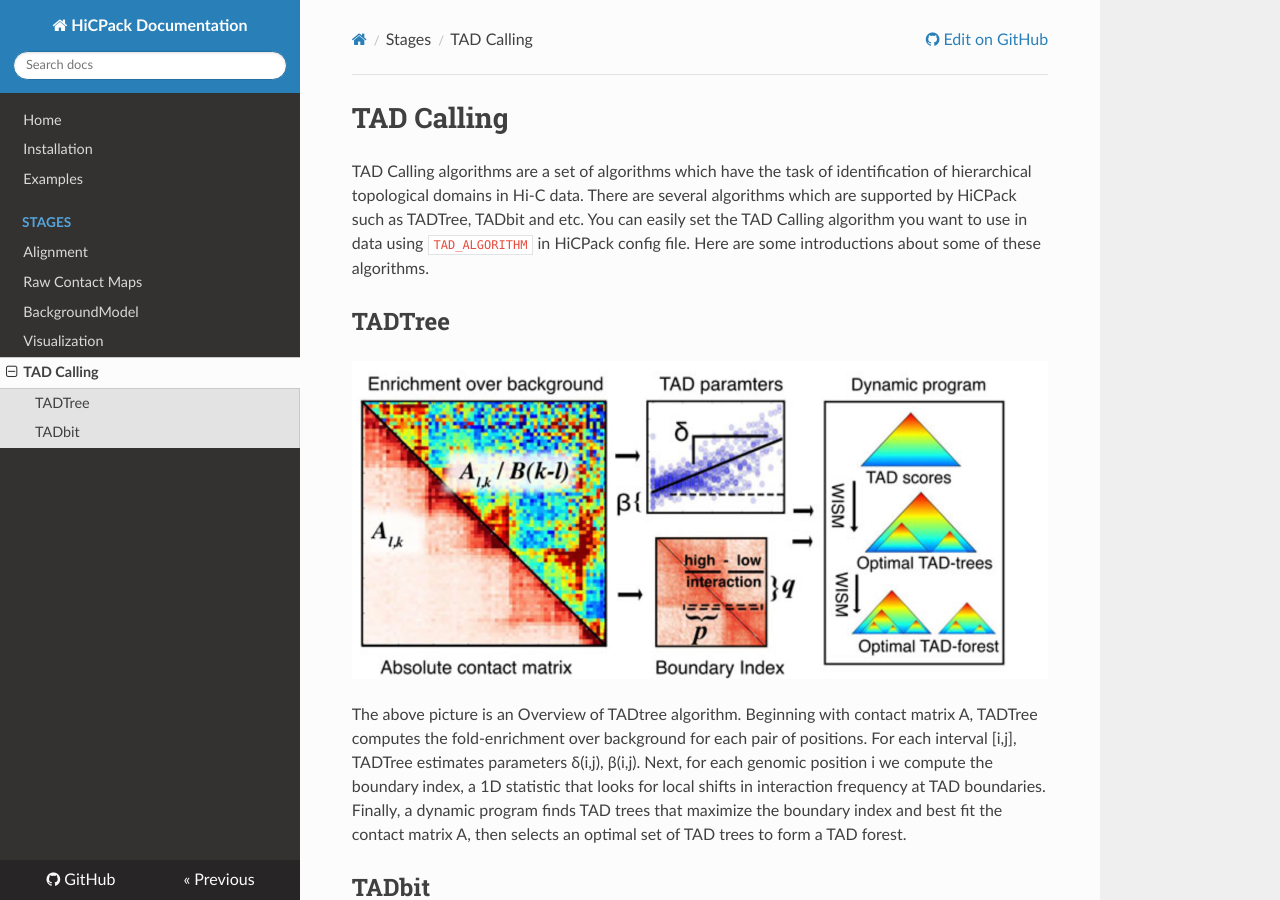
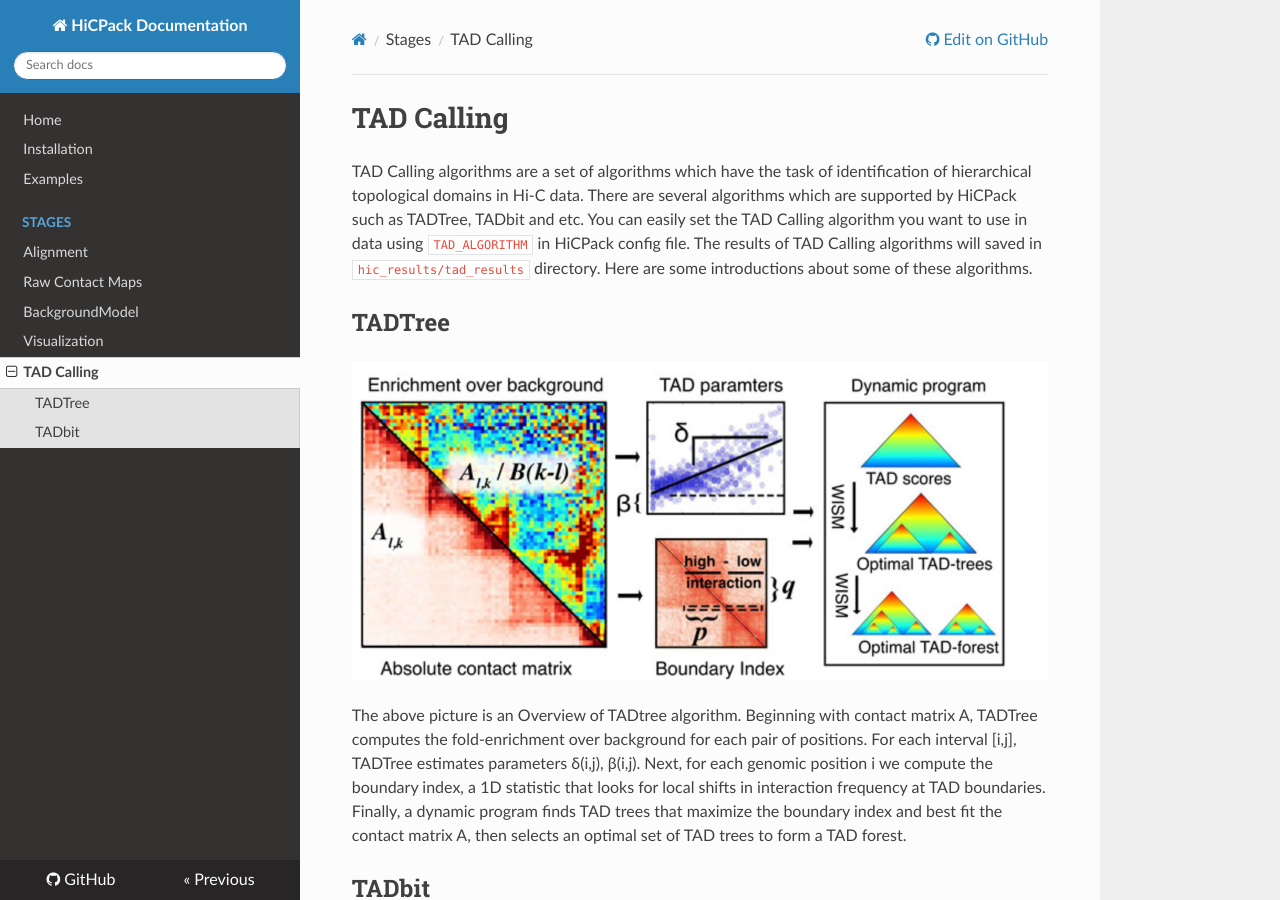
Before and after one commit to Naghipourfar/HiCPack, an MkDocs documentation site: the page built from docs/tad_calling.md, in a window 1280 px wide and 900 px high. Built offline with MkDocs 1.6.1, drawn with Linux system fonts in a browser that asks for light colours; nearby versions of some CDN libraries; old or Windows-style settings are respelled for this version of MkDocs.

Commit message:
Modify TAD Calling

```diff
--- a/docs/tad_calling.md
+++ b/docs/tad_calling.md
@@ -1,7 +1,7 @@
 # TAD Calling
 
 TAD Calling algorithms are a set of algorithms which have the task of identification of hierarchical topological domains in Hi-C data.
-There are several algorithms which are supported by HiCPack such as TADTree, TADbit and etc. You can easily set the TAD Calling algorithm you want to use in data using `TAD_ALGORITHM` in HiCPack config file.
+There are several algorithms which are supported by HiCPack such as TADTree, TADbit and etc. You can easily set the TAD Calling algorithm you want to use in data using `TAD_ALGORITHM` in HiCPack config file. The results of TAD Calling algorithms will saved in `hic_results/tad_results` directory.
 Here are some introductions about some of these algorithms.
 
 ## TADTree
```
